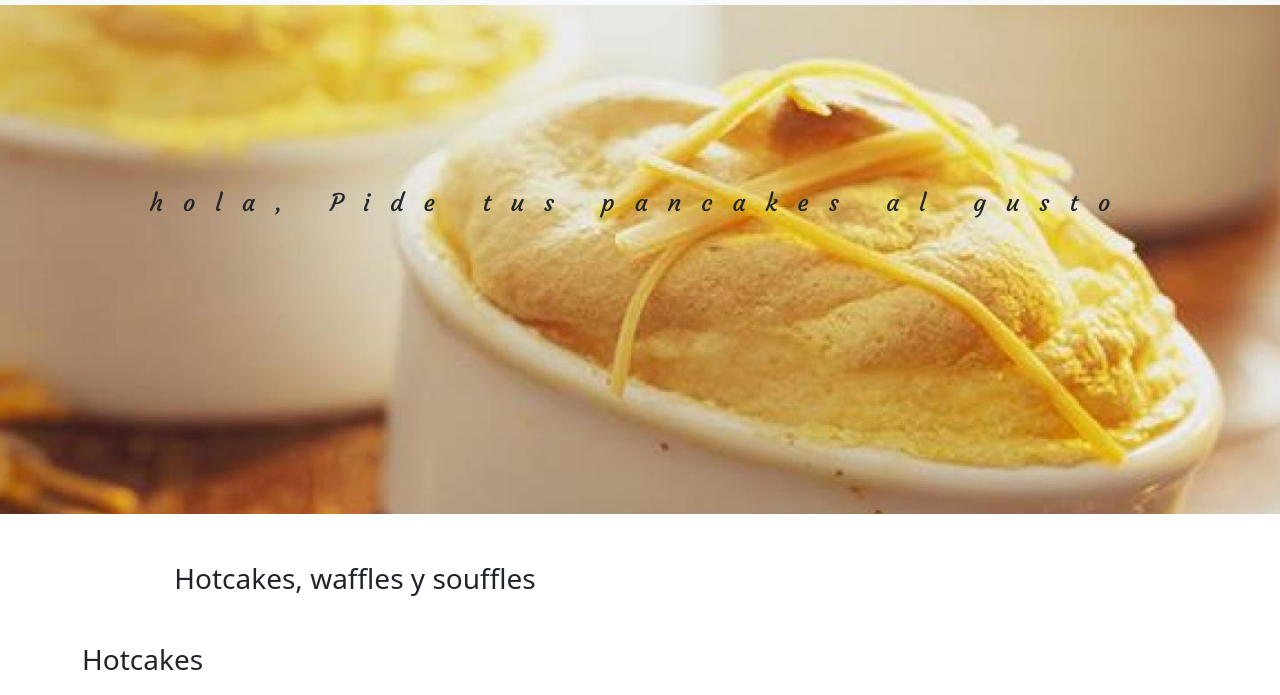
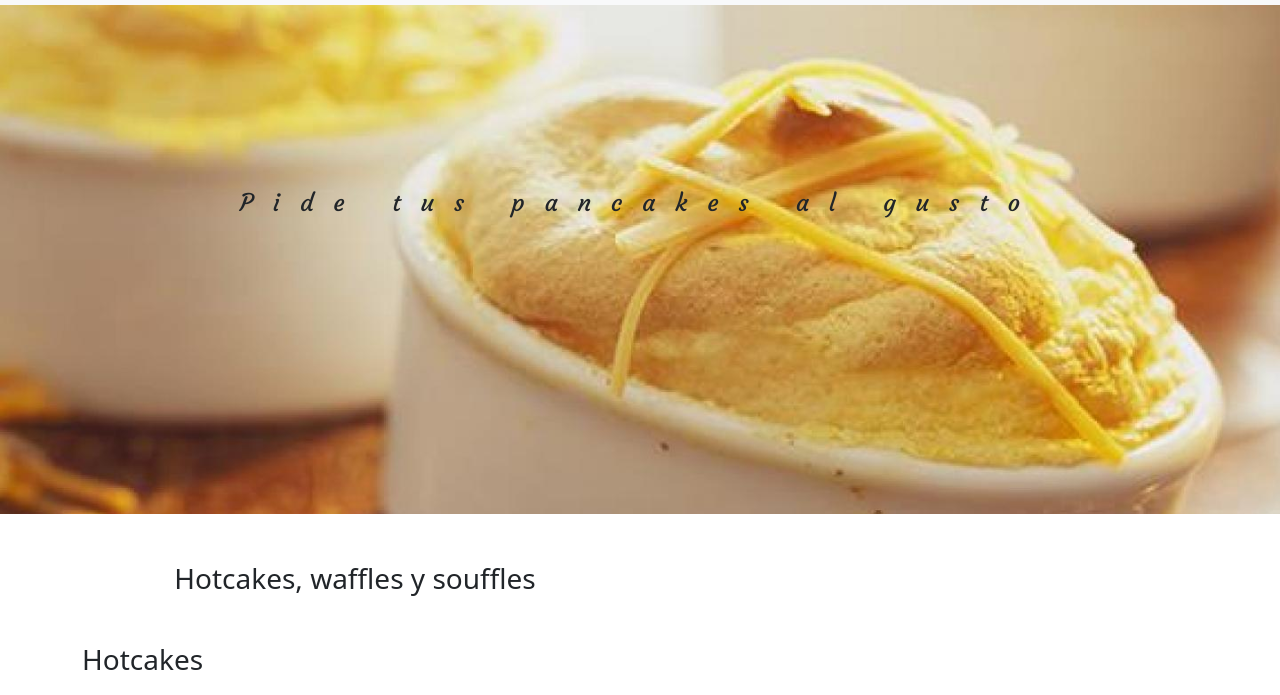
Before and after one commit to Dams1296/MielymantequillaMendoza, a plain HTML site: page miel-y-mantequilla/menu.html in a window 1280 px wide. Shown: the part 80-775 px from the top of the page. Drawn offline with Linux system fonts and the light colour scheme.

Commit message:
Elimar hola

```diff
--- a/miel-y-mantequilla/menu.html
+++ b/miel-y-mantequilla/menu.html
@@ -53,7 +53,7 @@
                 <div class="row">
                     <div class="col-md-12">
                         <div class="panel text-center">
-                            <h2> hola, Pide tus pancakes al gusto</h2>
+                            <h2>Pide tus pancakes al gusto</h2>
                         </div>
                     </div>
 
```
